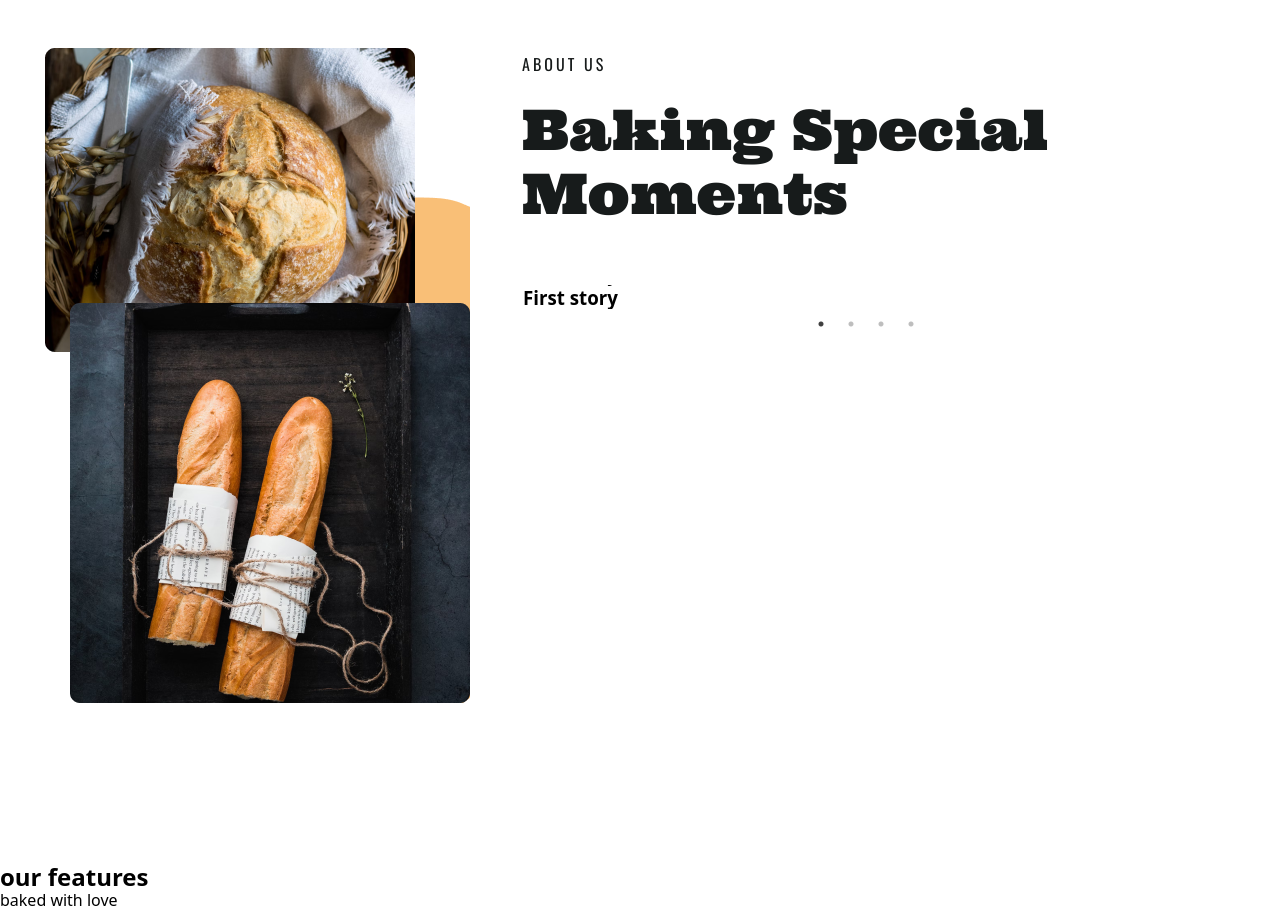
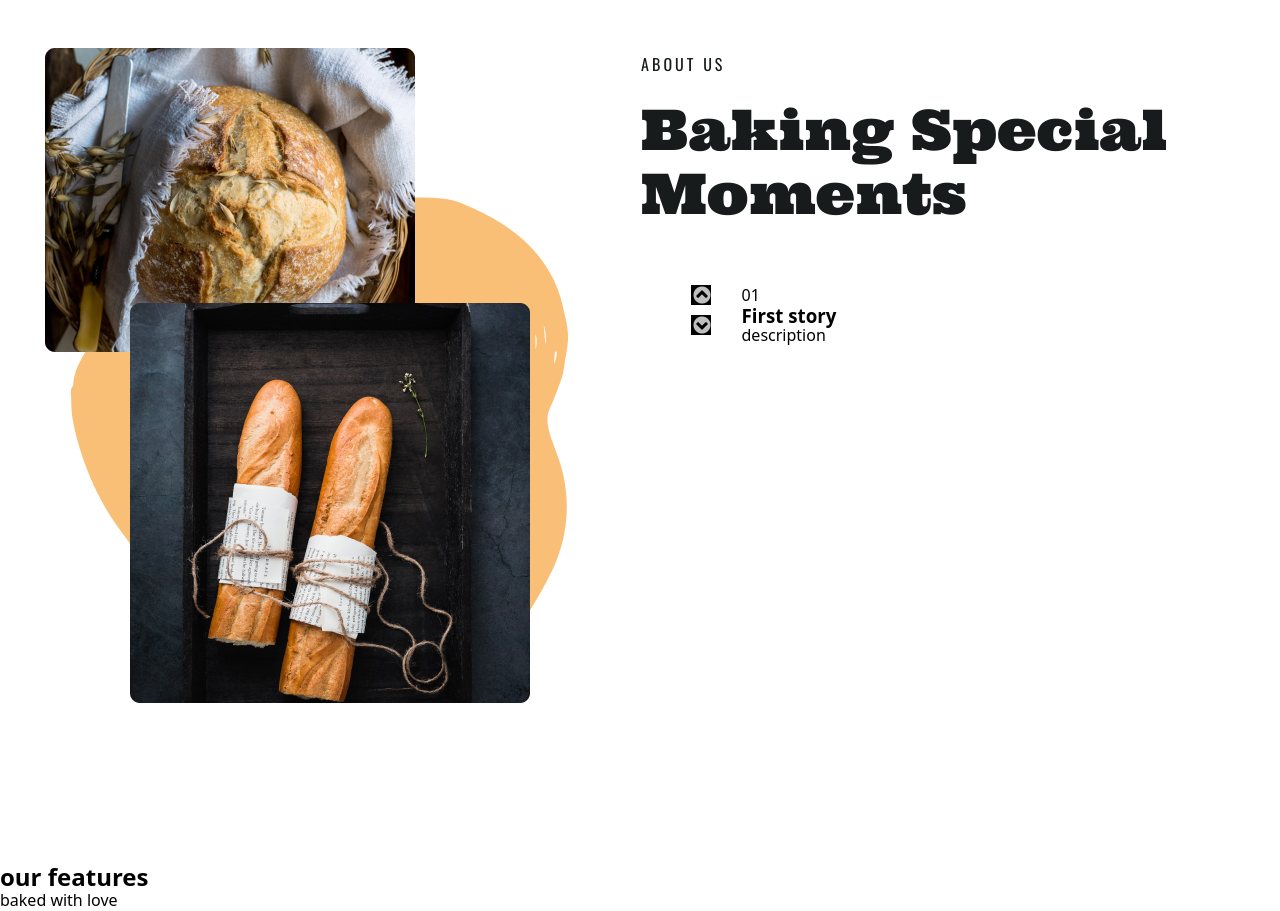
Before and after one commit to katerynachu/brk_bakery, a website: page src/index.html in a window 1280 px wide. Shown: the part 1035-1946 px from the top of the page. Drawn offline with nearby package versions, Linux system fonts and the light colour scheme; files that its build step writes are made by us from their sources; files whose address does not match are found by name.

Commit message:
slider update - processing

```diff
--- a/src/assets/js/components/about-us-slider.js
+++ b/src/assets/js/components/about-us-slider.js
@@ -1,7 +1,7 @@
 addEventListener('DOMContentLoaded', (event) => {
 
   $('.about-us-slider').slick({
-      dots: true,
+      dots: false,
       infinite: true,
       vertical: true,
       // autoplay: true,
--- a/src/assets/scss/_about-us.scss
+++ b/src/assets/scss/_about-us.scss
@@ -57,3 +57,24 @@
 
     }
 }
+.timeline{
+    max-width: 370px;
+    margin: 0 auto;
+}
+.slick-prev.slick-arrow{
+    position: absolute;
+    left: -50px;
+    transform: rotate(90deg);
+    top: 0;
+    background-color: black;
+    color: red;
+}
+.slick-next.slick-arrow{
+    position: absolute;
+    left: -50px;
+    bottom: 0;
+    background-color: black;
+    color: red;
+    transform: rotate(90deg);
+
+}
--- a/src/templates/partials/about-us.html
+++ b/src/templates/partials/about-us.html
@@ -10,17 +10,22 @@
                         <div class="about-us_timeline timeline">
                             <div class="timeline_slider about-us-slider">
                                 <div class="timeline_item">
+                                    <p>01</p>
                                         <h3>First story</h3>
+                                        <p>description</p>
                                 </div>
                                 <div class="timeline_item">
-                                        <h3>First story</h3>
-                                </div>
+                                    <p>02</p>
+                                    <h3>Second story</h3>
+                                    <p>description</p>                                </div>
                                 <div class="timeline_item">
-                                        <h3>First story</h3>
-                                </div>
+                                    <p>03</p>
+                                    <h3>Third story</h3>
+                                    <p>description</p>                                </div>
                                 <div class="timeline_item">
-                                        <h3>First story</h3>
-                                </div>
+                                    <p>04</p>
+                                    <h3>Fourth story</h3>
+                                    <p>description</p>                                </div>
                             </div>
                         </div>
                     </div>
```
Also changed, not shown: dist/assets/css/index.css, dist/assets/css/index.min.css, dist/assets/js/index.js, dist/assets/js/index.min.js, dist/index.html, 1 other file.
